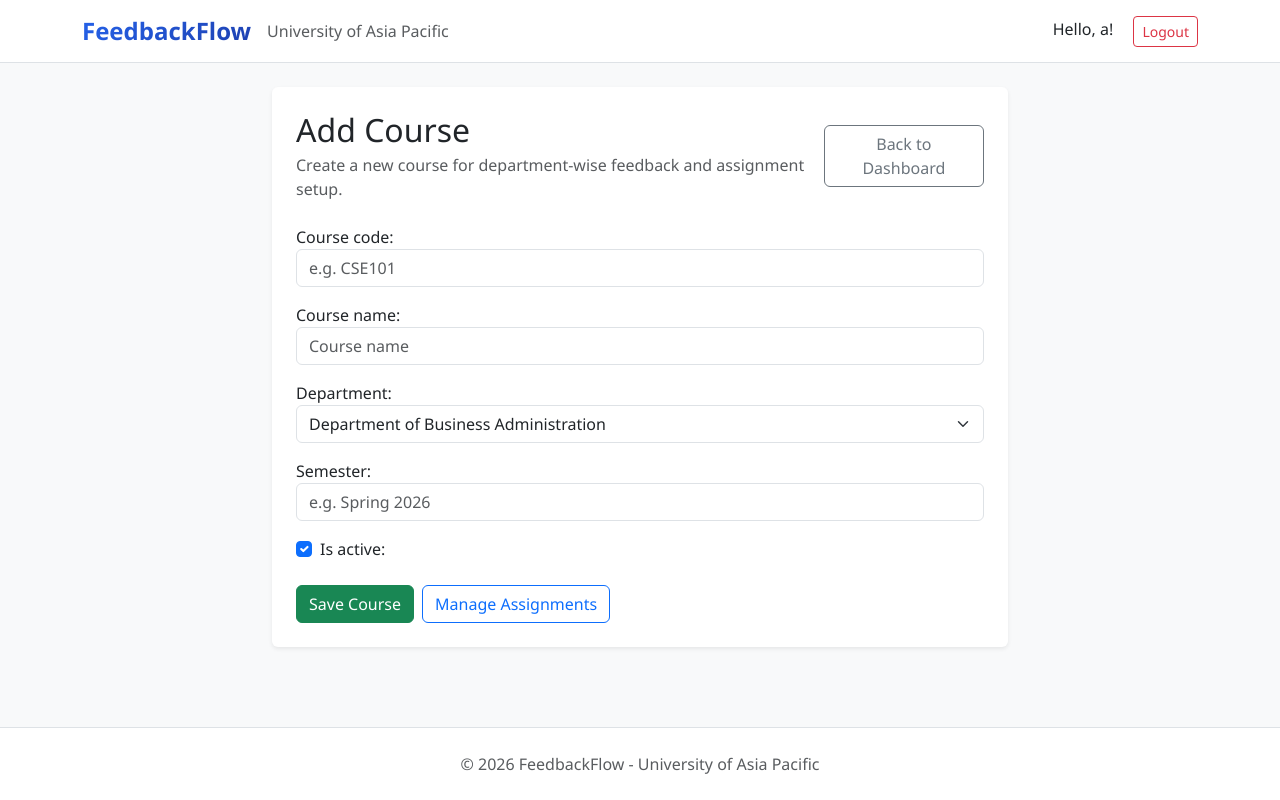
After one commit to anjumaAlam/FeedbackFlow, a Django app: page /feedback/admin/courses/add/ in a window 1280 px wide. The commit adds this page. Run offline with Django 5.2, Linux system fonts and the light colour scheme; a user stored in the database is signed in.

```diff
--- a/feedback/admin.py
+++ b/feedback/admin.py
@@ -7,7 +7,7 @@ from .models import Course, CourseAssignment, Feedback, FeedbackResponse
 class CourseAssignmentInline(admin.TabularInline):
     model = CourseAssignment
     extra = 1
-    fields = ['faculty', 'is_primary']
+    fields = ['faculty', 'class_section', 'is_primary']
 
 
 @admin.register(Course)
@@ -25,8 +25,8 @@ class CourseAdmin(admin.ModelAdmin):
 
 @admin.register(CourseAssignment)
 class CourseAssignmentAdmin(admin.ModelAdmin):
-    list_display = ['course', 'faculty', 'is_primary', 'assigned_at']
-    list_filter = ['is_primary', 'course__department']
+    list_display = ['course', 'faculty', 'class_section', 'is_primary', 'assigned_at']
+    list_filter = ['is_primary', 'course__department', 'class_section']
     search_fields = ['course__course_code', 'faculty__full_name']
     ordering = ['course__course_code']
 
--- a/feedback/forms.py
+++ b/feedback/forms.py
@@ -78,27 +78,63 @@ class FeedbackSubmissionForm(forms.ModelForm):
         user = kwargs.pop('user', None)
         super().__init__(*args, **kwargs)
 
-        self.fields['course'].queryset = Course.objects.filter(is_active=True)
+        # Base course queryset: only active courses
+        qs = Course.objects.filter(is_active=True)
 
+        # If student provided, filter courses to student's department
+        if user and getattr(user, 'department', None):
+            # Try matching by stored department value (code)
+            dept_val = user.department
+            qs_by_dept = qs.filter(department=dept_val)
+            # If none found, try matching by display name (some existing courses may store full name)
+            if not qs_by_dept.exists():
+                try:
+                    dept_display = dict(User.DEPARTMENT_CHOICES).get(dept_val)
+                except Exception:
+                    dept_display = None
+                if dept_display:
+                    qs_by_dept = qs.filter(department=dept_display)
+
+            # Use department-filtered queryset if it has results; otherwise keep base qs
+            if qs_by_dept.exists():
+                qs = qs_by_dept
+
+        # Exclude courses the student already submitted feedback for
         if user:
             already_submitted = Feedback.objects.filter(student=user).values_list('course_id', flat=True)
-            self.fields['course'].queryset = self.fields['course'].queryset.exclude(id__in=already_submitted)
+            qs = qs.exclude(id__in=already_submitted)
 
-        # All Faculty/HOD users — JS filters by course, clean() validates assignment
+        self.fields['course'].queryset = qs
+
+        # Limit faculty selection to valid assignments for the selected course/section when available.
         self.fields['faculty'].queryset = User.objects.filter(role__in=['Faculty', 'HOD'])
-        self.fields['faculty'].empty_label = '— Select a course first —'
+        self.fields['faculty'].empty_label = '— Select a course and section first —'
+
+        course_id = self.data.get('course') or self.initial.get('course')
+        section = self.data.get('class_section') or self.initial.get('class_section')
+        if course_id and section:
+            assigned_faculty_ids = CourseAssignment.objects.filter(
+                course_id=course_id,
+                class_section=section,
+            ).values_list('faculty_id', flat=True)
+            if assigned_faculty_ids:
+                self.fields['faculty'].queryset = User.objects.filter(id__in=assigned_faculty_ids)
 
     def clean(self):
         cleaned_data = super().clean()
         course = cleaned_data.get('course')
+        section = cleaned_data.get('class_section')
         faculty = cleaned_data.get('faculty')
         teaching = cleaned_data.get('teaching_rating')
         content = cleaned_data.get('content_rating')
         communication = cleaned_data.get('communication_rating')
 
-        if course and faculty:
-            if not CourseAssignment.objects.filter(course=course, faculty=faculty).exists():
-                self.add_error('faculty', 'Selected faculty is not assigned to this course.')
+        if course and section and faculty:
+            if not CourseAssignment.objects.filter(course=course, class_section=section, faculty=faculty).exists():
+                self.add_error('faculty', 'Selected faculty is not assigned to this course and section.')
+
+        if course and section and not faculty:
+            self.add_error('faculty', 'Select the faculty assigned to this course and section.')
 
         for rating, name in [(teaching, 'Teaching'), (content, 'Content'), (communication, 'Communication')]:
             if rating and (rating < 1 or rating > 5):
@@ -122,3 +158,33 @@ class FeedbackResponseForm(forms.ModelForm):
         labels = {
             'response_text': 'Your Response'
         }
+
+
+class CourseAssignmentForm(forms.ModelForm):
+    class Meta:
+        model = CourseAssignment
+        fields = ['course', 'class_section', 'faculty', 'is_primary']
+        widgets = {
+            'course': forms.Select(attrs={'class': 'form-select'}),
+            'class_section': forms.Select(attrs={'class': 'form-select'}),
+            'faculty': forms.Select(attrs={'class': 'form-select'}),
+            'is_primary': forms.CheckboxInput(attrs={'class': 'form-check-input'})
+        }
+
+    def __init__(self, *args, **kwargs):
+        super().__init__(*args, **kwargs)
+        # Only show faculty users with Faculty/HOD roles
+        self.fields['faculty'].queryset = User.objects.filter(role__in=['Faculty', 'HOD'], is_active=True)
+
+
+class CourseForm(forms.ModelForm):
+    class Meta:
+        model = Course
+        fields = ['course_code', 'course_name', 'department', 'semester', 'is_active']
+        widgets = {
+            'course_code': forms.TextInput(attrs={'class': 'form-control', 'placeholder': 'e.g. CSE101'}),
+            'course_name': forms.TextInput(attrs={'class': 'form-control', 'placeholder': 'Course name'}),
+            'department': forms.Select(choices=User.DEPARTMENT_CHOICES, attrs={'class': 'form-select'}),
+            'semester': forms.TextInput(attrs={'class': 'form-control', 'placeholder': 'e.g. Spring 2026'}),
+            'is_active': forms.CheckboxInput(attrs={'class': 'form-check-input'})
+        }
--- /dev/null
+++ b/feedback/templates/feedback/admin_course_form.html
@@ -0,0 +1,61 @@
+{% extends 'users/base.html' %}
+{% load static %}
+
+{% block content %}
+<div class="container py-4">
+  <div class="row justify-content-center">
+    <div class="col-lg-8">
+      <div class="card shadow-sm border-0">
+        <div class="card-body p-4">
+          <div class="d-flex justify-content-between align-items-center mb-4">
+            <div>
+              <h2 class="mb-1">{{ page_title }}</h2>
+              <p class="text-muted mb-0">Create a new course for department-wise feedback and assignment setup.</p>
+            </div>
+            <a href="{% url 'admin_dashboard' %}" class="btn btn-outline-secondary">Back to Dashboard</a>
+          </div>
+
+          <form method="post">
+            {% csrf_token %}
+
+            <div class="mb-3">
+              {{ form.course_code.label_tag }}
+              {{ form.course_code }}
+              {% if form.course_code.errors %}<div class="text-danger mt-1">{{ form.course_code.errors }}</div>{% endif %}
+            </div>
+
+            <div class="mb-3">
+              {{ form.course_name.label_tag }}
+              {{ form.course_name }}
+              {% if form.course_name.errors %}<div class="text-danger mt-1">{{ form.course_name.errors }}</div>{% endif %}
+            </div>
+
+            <div class="mb-3">
+              {{ form.department.label_tag }}
+              {{ form.department }}
+              {% if form.department.errors %}<div class="text-danger mt-1">{{ form.department.errors }}</div>{% endif %}
+            </div>
+
+            <div class="mb-3">
+              {{ form.semester.label_tag }}
+              {{ form.semester }}
+              {% if form.semester.errors %}<div class="text-danger mt-1">{{ form.semester.errors }}</div>{% endif %}
+            </div>
+
+            <div class="form-check mb-4">
+              {{ form.is_active }}
+              {{ form.is_active.label_tag }}
+              {% if form.is_active.errors %}<div class="text-danger mt-1">{{ form.is_active.errors }}</div>{% endif %}
+            </div>
+
+            <div class="d-flex gap-2">
+              <button type="submit" class="btn btn-success">Save Course</button>
+              <a href="{% url 'admin_assignments' %}" class="btn btn-outline-primary">Manage Assignments</a>
+            </div>
+          </form>
+        </div>
+      </div>
+    </div>
+  </div>
+</div>
+{% endblock %}
--- a/feedback/urls.py
+++ b/feedback/urls.py
@@ -13,4 +13,8 @@ urlpatterns = [
     path('faculty/list/', views.faculty_feedback_list, name='faculty_feedback_list'),
     path('faculty/respond/<int:feedback_id>/', views.respond_to_feedback, name='respond_to_feedback'),
     path('faculty/mark-reviewed/<int:feedback_id>/', views.mark_feedback_reviewed, name='mark_feedback_reviewed'),
+    # Admin UI for managing assignments (non-Django-admin)
+    path('admin/courses/add/', views.course_create, name='admin_course_add'),
+    path('admin/assignments/', views.assignment_list, name='admin_assignments'),
+    path('admin/assignments/add/', views.assignment_create, name='admin_assignment_add'),
 ]
--- a/feedback/views.py
+++ b/feedback/views.py
@@ -5,7 +5,8 @@ from django.utils import timezone
 from django.db.models import Avg, Count
 
 from .models import Feedback, Course, CourseAssignment, FeedbackResponse
-from .forms import FeedbackSubmissionForm, FeedbackResponseForm
+from .forms import FeedbackSubmissionForm, FeedbackResponseForm, CourseAssignmentForm, CourseForm
+from django.contrib.auth.decorators import user_passes_test
 
 # STUDENT VIEWS
 
@@ -29,17 +30,22 @@ def submit_feedback(request):
     else:
         form = FeedbackSubmissionForm(user=request.user)
 
-    # Build course → faculty list mapping for JS
+    # Build course → section → faculty mapping for JS
+    # Limit mapping to courses available in the form (department-filtered)
+    course_qs = form.fields['course'].queryset if 'course' in form.fields else Course.objects.filter(is_active=True)
     assignments = CourseAssignment.objects.filter(
-        course__is_active=True
+        course__in=course_qs
     ).select_related('course', 'faculty')
 
     course_faculty_map = {}
     for a in assignments:
         cid = str(a.course_id)
+        section = a.class_section or 'ALL'
         if cid not in course_faculty_map:
-            course_faculty_map[cid] = []
-        course_faculty_map[cid].append({'id': a.faculty_id, 'name': a.faculty.full_name})
+            course_faculty_map[cid] = {}
+        if section not in course_faculty_map[cid]:
+            course_faculty_map[cid][section] = []
+        course_faculty_map[cid][section].append({'id': a.faculty_id, 'name': a.faculty.full_name})
 
     context = {
         'form': form,
@@ -174,3 +180,64 @@ def mark_feedback_reviewed(request, feedback_id):
 
     messages.success(request, 'Feedback marked as reviewed.')
     return redirect('faculty_feedback_list')
+
+
+# ADMIN UI (non-Django-admin) - Course Assignments
+
+
+def admin_required(user):
+    return user.is_authenticated and user.role == 'Admin'
+
+
+@login_required
+@user_passes_test(admin_required)
+def assignment_list(request):
+    assignments = CourseAssignment.objects.select_related('course', 'faculty').order_by('course__course_code', 'class_section')
+    context = {
+        'assignments': assignments,
+        'page_title': 'Course Assignments (Admin)'
+    }
+    return render(request, 'feedback/admin_assignments_list.html', context)
+
+
+@login_required
+@user_passes_test(admin_required)
+def assignment_create(request):
+    if request.method == 'POST':
+        form = CourseAssignmentForm(request.POST)
+        if form.is_valid():
+            # Ensure uniqueness constraint handled by model
+            form.save()
+            messages.success(request, 'Course assignment saved.')
+            return redirect('admin_assignments')
+        else:
+            messages.error(request, 'Please correct the errors below.')
+    else:
+        form = CourseAssignmentForm()
+
+    context = {
+        'form': form,
+        'page_title': 'Add Course Assignment'
+    }
+    return render(request, 'feedback/admin_assignment_form.html', context)
+
+
+@login_required
+@user_passes_test(admin_required)
+def course_create(request):
+    if request.method == 'POST':
+        form = CourseForm(request.POST)
+        if form.is_valid():
+            form.save()
+            messages.success(request, 'Course created successfully.')
+            return redirect('admin_dashboard')
+        else:
+            messages.error(request, 'Please correct the errors below.')
+    else:
+        form = CourseForm()
+
+    context = {
+        'form': form,
+        'page_title': 'Add Course'
+    }
+    return render(request, 'feedback/admin_course_form.html', context)
--- a/users/views.py
+++ b/users/views.py
@@ -10,7 +10,7 @@ from django.template.loader import render_to_string
 from django.core.mail import send_mail
 from django.conf import settings
 from django.db.models import Count, Avg
-from feedback.models import Course
+from feedback.models import Course, CourseAssignment
 
 from .forms import (
     StudentRegistrationForm,
@@ -474,6 +474,8 @@ def admin_dashboard(request):
         'page_title': 'Admin Dashboard',
         'user': request.user,
         'total_users': User.objects.count(),
+        'total_courses': Course.objects.count(),
+        'total_assignments': CourseAssignment.objects.count(),
         'student_count': role_counts.get('Student', 0),
         'faculty_count': role_counts.get('Faculty', 0),
         'hod_count': role_counts.get('HOD', 0),
```
Also changed, not shown: feedback/models.py (+10 -2 lines), feedback/templates/feedback/admin_assignment_form.html (added, +36 -0 lines), feedback/templates/feedback/admin_assignments_list.html (added, +36 -0 lines), feedback/templates/feedback/submit_feedback.html (+50 -24 lines), users/templates/users/admin_dashboard.html (+25 -0 lines), db.sqlite3, feedback/migrations/0005_alter_courseassignment_unique_together_and_more.py (added).
